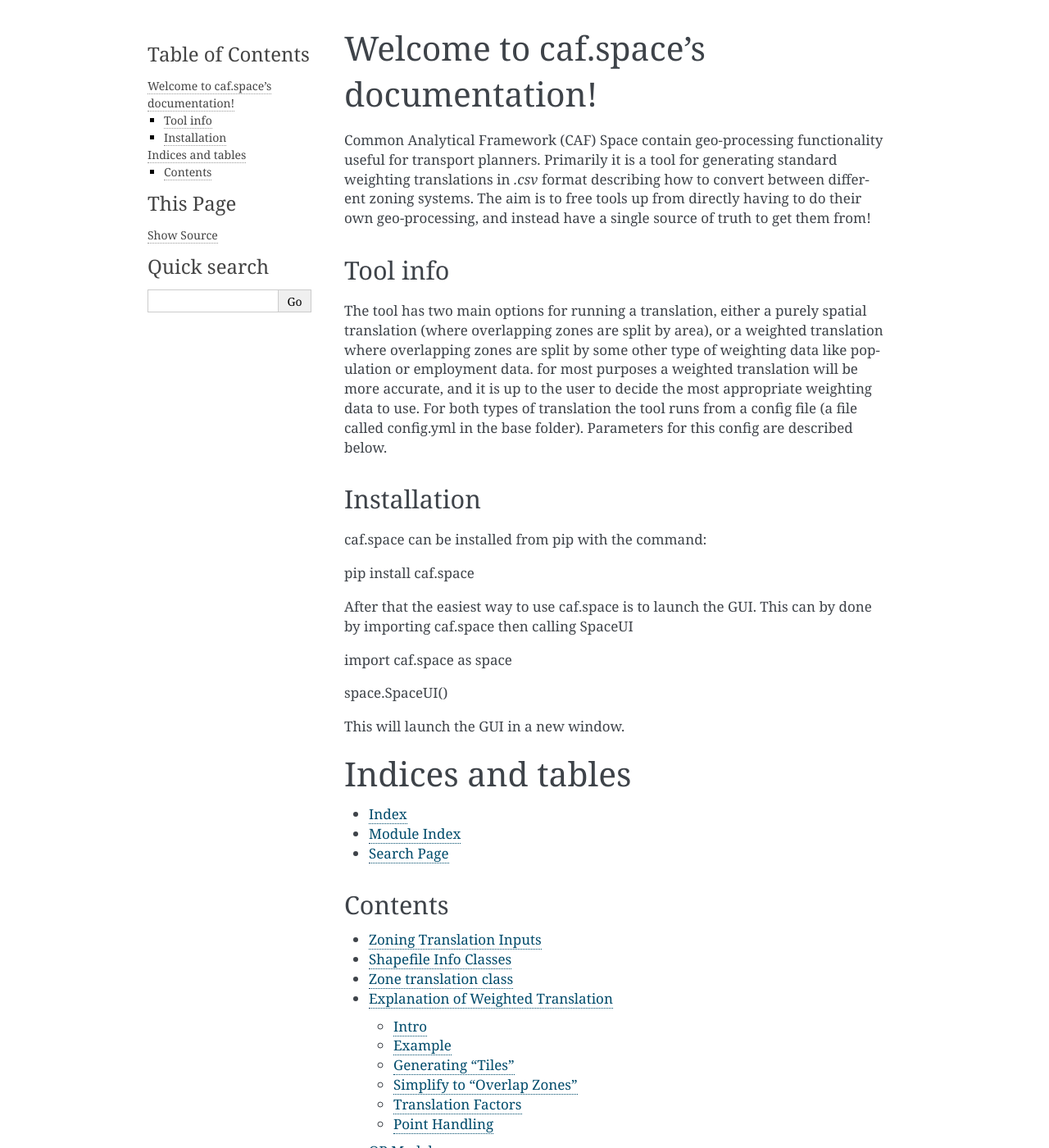
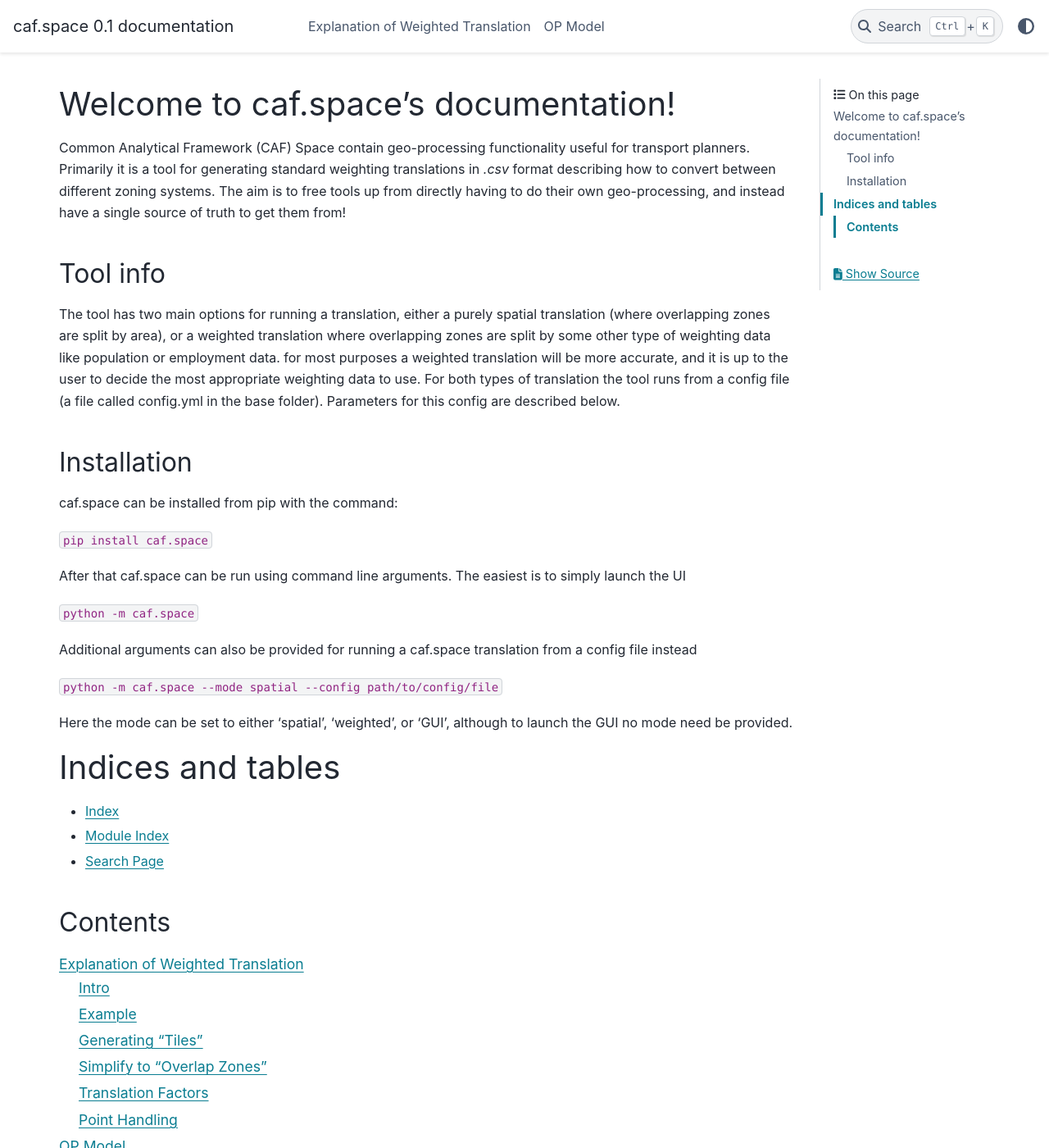
Before and after one commit to Transport-for-the-North/caf.space, a Sphinx documentation site: the page built from docs/index.rst, in a window 1280 px wide and 1400 px high. Shown: the whole window at 82% size. Built offline with Sphinx 7.4.7 and the PyData theme 0.15.4, drawn with Linux system fonts in a browser that asks for light colours; some of the changed text lies outside the part shown.

Commit message:
Updated space documentation to use automdapi

```diff
--- a/docs/base_conf.rst
+++ /dev/null
@@ -1,5 +0,0 @@
-BaseConfig class
-----------------
-
-.. automodule:: config_base
-   :members:
--- a/docs/conf.py
+++ b/docs/conf.py
@@ -52,7 +52,10 @@
     "sphinx.ext.autodoc",
     "sphinx.ext.autosummary",
     "sphinx.ext.napoleon",
+    "sphinx_automodapi.automodapi"
 ]
+
+numpydoc_show_class_members = False
 
 # Add any paths that contain templates here, relative to this directory.
 templates_path = ["_templates"]
@@ -68,14 +71,14 @@
 # The theme to use for HTML and HTML Help pages.  See the documentation for
 # a list of builtin themes.
 #
-html_theme = "alabaster"
+html_theme = "pydata_sphinx_theme"
 
 master_doc = "index"
 
 # Add any paths that contain custom static files (such as style sheets) here,
 # relative to this directory. They are copied after the builtin static files,
 # so a file named "default.css" will overwrite the builtin "default.css".
-html_static_path = ["_static"]
+# html_static_path = ["_static"]
 
 autodoc_mock_imports = ["caf"]
 autodoc_typehints = "description"
--- a/docs/index.rst
+++ b/docs/index.rst
@@ -21,15 +21,18 @@
 ------------
 caf.space can be installed from pip with the command:
 
-pip install caf.space
+``pip install caf.space``
 
-After that the easiest way to use caf.space is to launch the GUI. This can by done by importing caf.space then calling SpaceUI
+After that caf.space can be run using command line arguments. The easiest is to simply launch the UI
 
-import caf.space as space
+``python -m caf.space``
 
-space.SpaceUI()
+Additional arguments can also be provided for running a caf.space translation from a config file instead
 
-This will launch the GUI in a new window.
+``python -m caf.space --mode spatial --config path/to/config/file``
+
+Here the mode can be set to either 'spatial', 'weighted', or 'GUI', although to launch the GUI no mode need be provided.
+
 
 .. toctree::
    :maxdepth: 4
--- a/docs/inputs.rst
+++ /dev/null
@@ -1,5 +0,0 @@
-Zoning Translation Inputs
--------------------------
-
-.. autoclass:: inputs.ZoningTranslationInputs
-   :members: write_example
--- a/docs/requirements.txt
+++ b/docs/requirements.txt
@@ -10,3 +10,5 @@
 pydantic>=1.10.2
 strictyaml>=1.6.2
 tkinterweb>=3.7
+sphinx-automodapi>=0.16.0
+pydata-sphinx-theme>=0.14.1
```
Also changed, not shown: other parts of docs/index.rst (+0 -1 lines), docs/input.rst (+3 -4 lines), docs/zone_trans.rst (+3 -4 lines), docs/zonesystem.rst (deleted, +0 -8 lines), docs/sphinx/sphinx docs would go here.txt (deleted), 1 other file.
